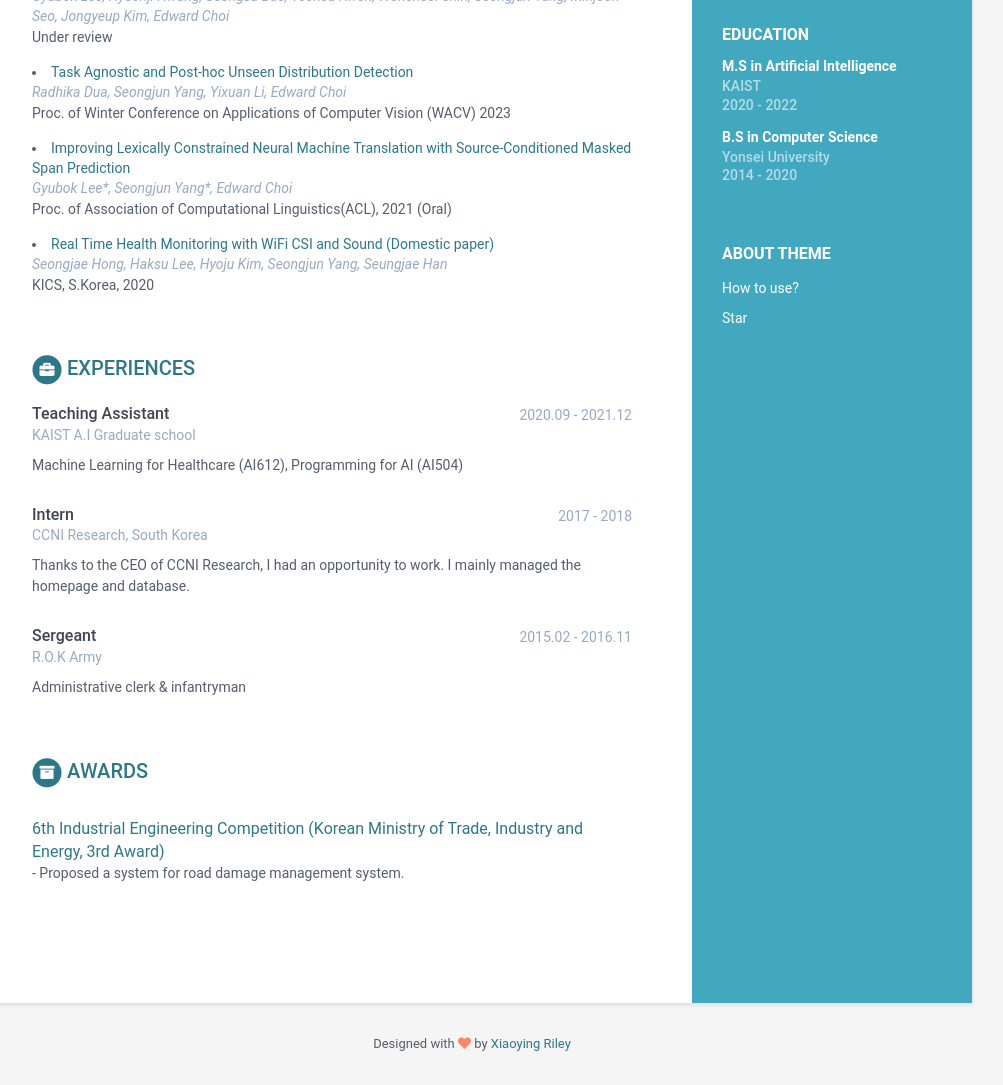
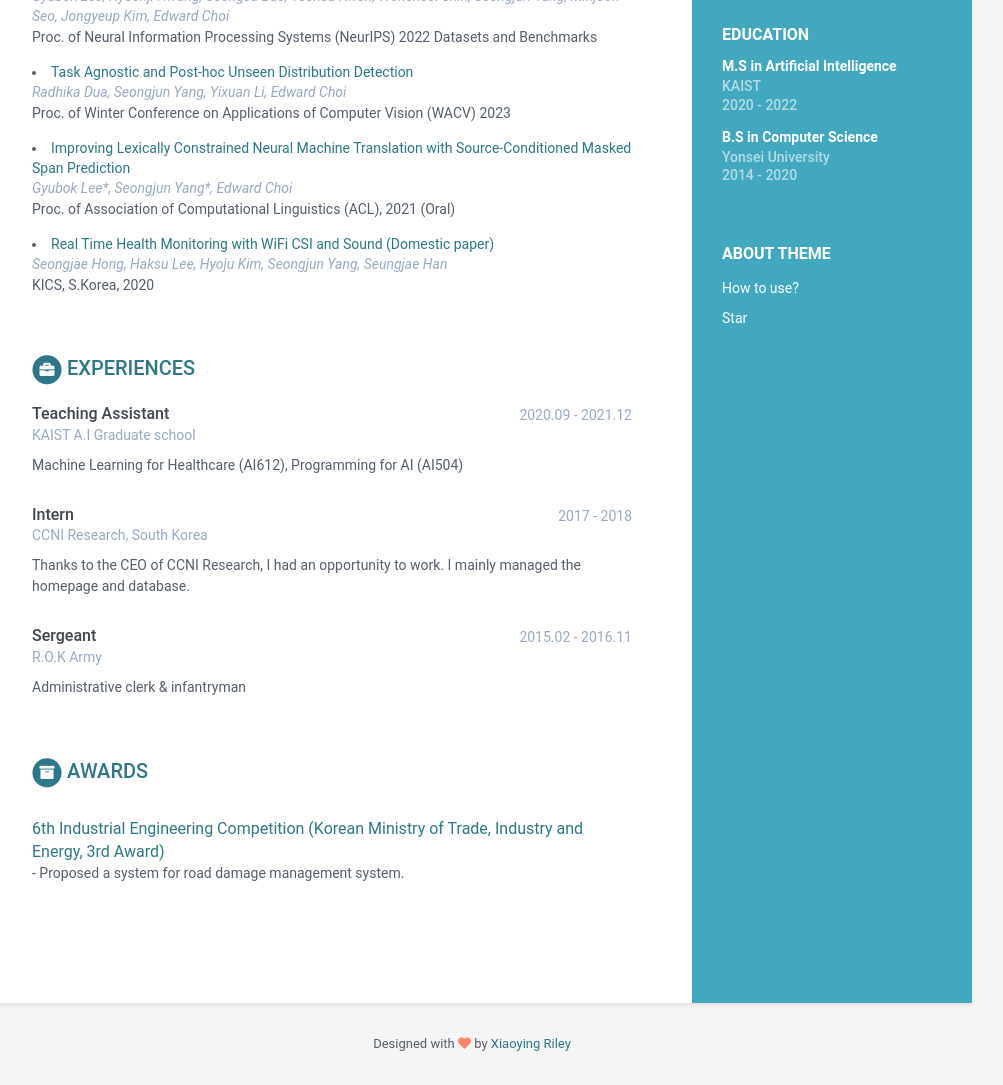
Before and after one commit to wns823/wns823.github.io, a Jekyll site: the page built from index.html, in a window 1280 px wide, cut to the strip 401-1486 px from the top of the page. Shown: the whole strip, without its empty margins (168-1171 px from the left). Built offline with Jekyll 4.4.1, drawn with Linux system fonts in a browser that asks for light colours.

Commit message:
20220924

```diff
--- a/_data/data.yml
+++ b/_data/data.yml
@@ -43,7 +43,7 @@ publications:
       - title: "EHRSQL: A Practical Text-to-SQL Benchmark for Electronic Health Records"
         link: "https://openreview.net/pdf?id=B2W8Vy0rarw"
         authors: Gyubok Lee, Hyeonji Hwang, Seongsu Bae, Yeonsu Kwon, Woncheol Shin, Seongjun Yang, Minjoon Seo, Jongyeup Kim, Edward Choi
-        conference: Under review
+        conference: Proc. of Neural Information Processing Systems (NeurIPS) 2022 Datasets and Benchmarks
 
       - title: Task Agnostic and Post-hoc Unseen Distribution Detection
         link: "https://arxiv.org/abs/2207.13083"
@@ -53,7 +53,7 @@ publications:
       - title: Improving Lexically Constrained Neural Machine Translation with Source-Conditioned Masked Span Prediction
         link: "https://arxiv.org/abs/2105.05498"
         authors: Gyubok Lee*, Seongjun Yang*, Edward Choi
-        conference: Proc. of Association of Computational Linguistics(ACL), 2021 (Oral)
+        conference: Proc. of Association of Computational Linguistics (ACL), 2021 (Oral)
 
       - title: Real Time Health Monitoring with WiFi CSI and Sound (Domestic paper)
         link: "#"
```
